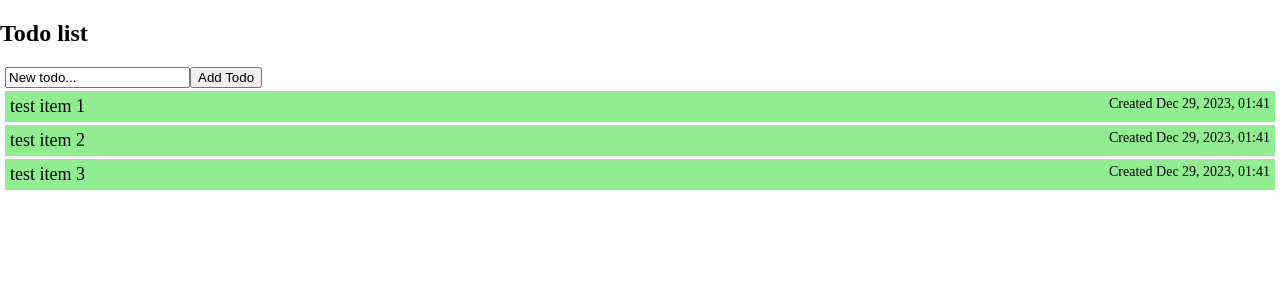
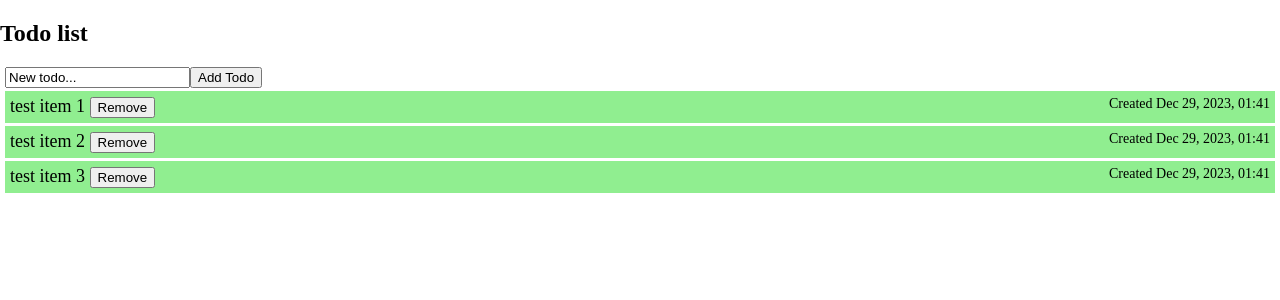
Before and after one commit to jwlebert/get-it-done, an Angular app in the folder client/: page / in a window 1280 px wide. Shown: the top 300 px of the page. Built offline with nearby package versions, Linux system fonts and the light colour scheme.

Commit message:
added ability to delete todos

```diff
--- a/client/src/app/todo.service.ts
+++ b/client/src/app/todo.service.ts
@@ -1,6 +1,5 @@
 import { Injectable } from '@angular/core';
 import { TodoItem } from './todo-item';
-import { TodoListComponent } from './todo-list/todo-list.component';
 
 @Injectable({
   providedIn: 'root'
@@ -44,4 +43,9 @@ export class TodoService {
 
     this.todos.push(newTodo);
   }
+
+  removeTodo(todo: TodoItem) {
+    const index = this.todos.indexOf(todo);
+    this.todos.splice(index, 1);
+  }
 }
--- a/client/src/app/todo/todo.component.html
+++ b/client/src/app/todo/todo.component.html
@@ -1,6 +1,7 @@
 <section class="todo">
     <p class="todo-title">
         {{todo.title}}
+        <button (click)="removeTodo()">Remove</button>
         <span class="creation-date">
             Created {{
                 todo.created.toLocaleString('en-CA', {
--- a/client/src/app/todo/todo.component.ts
+++ b/client/src/app/todo/todo.component.ts
@@ -1,5 +1,6 @@
-import { Component, Input } from '@angular/core';
+import { Component, Input, inject} from '@angular/core';
 import { TodoItem } from '../todo-item';
+import { TodoService } from '../todo.service';
 
 @Component({
   selector: 'app-todo',
@@ -9,4 +10,9 @@ import { TodoItem } from '../todo-item';
 
 export class TodoComponent {
   @Input() todo!: TodoItem;
+  todoService: TodoService = inject(TodoService);
+
+  removeTodo(): void {
+    this.todoService.removeTodo(this.todo);
+  }
 }
```
